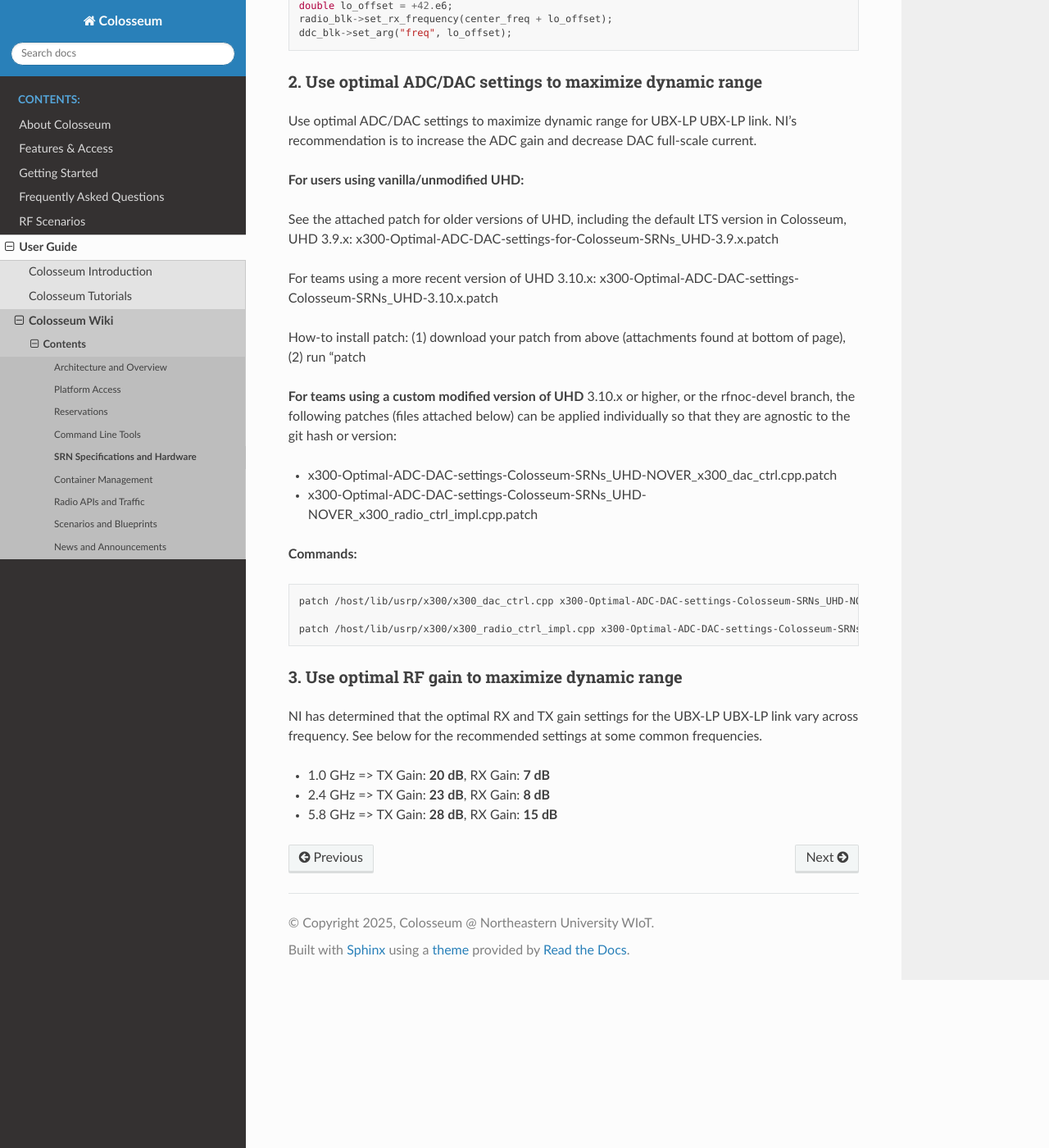
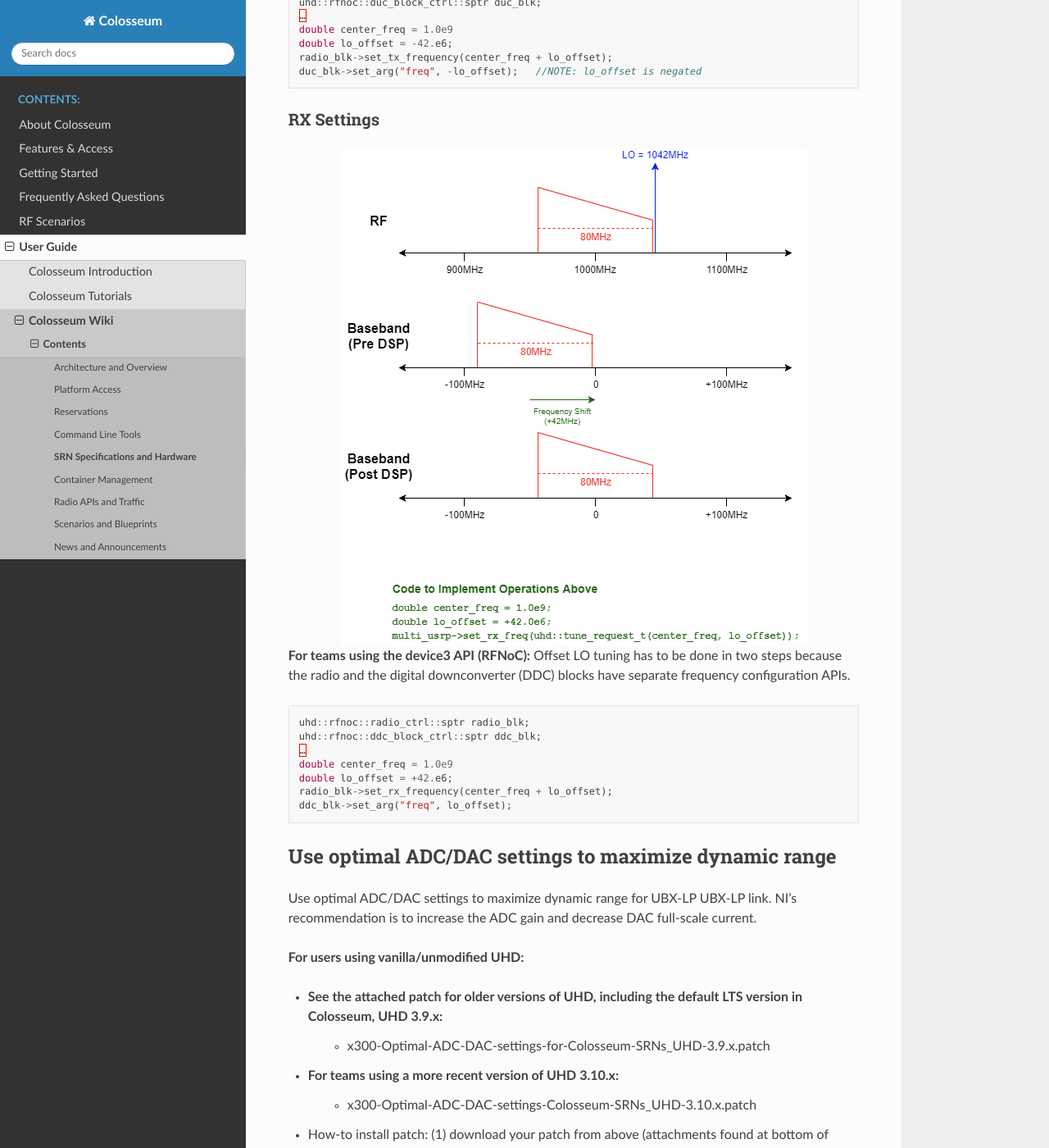
Before and after one commit to colosseum-wiot/user-documentation, a Sphinx documentation site: the page built from docs/source/user_guide/colosseum_wiki/optimizing_srn_usrp_performance.rst, in a window 1280 px wide and 1400 px high, scrolled down 1075 px. Shown: the whole window at 82% size. Built offline with Sphinx 7.4.7 and the Read the Docs theme 3.1.0, drawn with Linux system fonts in a browser that asks for light colours; pages that are not in the unit, such as notebooks, are missing from menus; some of the changed text lies outside the part shown.

Commit message:
Colosseum wiki - WIP

```diff
--- a/docs/source/user_guide/colosseum_wiki/optimizing_srn_usrp_performance.rst
+++ b/docs/source/user_guide/colosseum_wiki/optimizing_srn_usrp_performance.rst
@@ -1,23 +1,17 @@
 Optimizing SRN USRP Performance
 ============================
 
-:Created: 2020-03-31T14:59:26-04:00
-:Updated: 2020-03-31T14:59:26-04:00
-
-:Tags: SRN, USRP, USRPs, performance, optimal, optimize, LO Offset, gain, FD_V2_537243 Import
-
-NI Recommendations on Optimizing SRN USRP Performance in Colosseum
------------------------------------------------------------------
-
-The engineers at NI have provided us with three major recommendations on how to get the most performance out of the X310 USRPs used for Colosseum SRNs.
-
-1. Use LO Offset Tuning
-~~~~~~~~~~~~~~~~~~~~~~
+Use LO Offset Tuning
+~~~~~~~~~~~~~~~~~~~~
 
 NI recommends using an LO Offset of -42 MHz for TX and +42 MHz for RX. See figures below.
 
 TX Settings
-^^^^^^^^^^
+^^^^^^^^^^^
+
+.. figure:: /_static/images/user_guide/wiki/optimizing-srn-usrp-performance/tx_settings.png
+   :alt: TX Settings
+   :align: center
 
 **For teams using the device3 API (RFNoC):**
 
@@ -34,7 +28,11 @@ Offset LO tuning has to be done in two steps because the radio and the digital u
    duc_blk->set_arg("freq", -lo_offset);   //NOTE: lo_offset is negated
 
 RX Settings
-^^^^^^^^^^
+^^^^^^^^^^^
+
+.. figure:: /_static/images/user_guide/wiki/optimizing-srn-usrp-performance/rx_settings.png
+   :alt: RX Settings
+   :align: center
 
 **For teams using the device3 API (RFNoC):** Offset LO tuning has to be done in two steps because the radio and the digital downconverter (DDC) blocks have separate frequency configuration APIs.
 
@@ -48,20 +46,18 @@ RX Settings
    radio_blk->set_rx_frequency(center_freq + lo_offset);
    ddc_blk->set_arg("freq", lo_offset);
 
-2. Use optimal ADC/DAC settings to maximize dynamic range
-~~~~~~~~~~~~~~~~~~~~~~~~~~~~~~~~~~~~~~~~~~~~~~~~~~~~~~~
+Use optimal ADC/DAC settings to maximize dynamic range
+~~~~~~~~~~~~~~~~~~~~~~~~~~~~~~~~~~~~~~~~~~~~~~~~~~~~~~
 
 Use optimal ADC/DAC settings to maximize dynamic range for UBX-LP UBX-LP link. NI's recommendation is to increase the ADC gain and decrease DAC full-scale current.
 
 **For users using vanilla/unmodified UHD:**
 
-See the attached patch for older versions of UHD, including the default LTS version in Colosseum, UHD 3.9.x:
-x300-Optimal-ADC-DAC-settings-for-Colosseum-SRNs_UHD-3.9.x.patch
-
-For teams using a more recent version of UHD 3.10.x:
-x300-Optimal-ADC-DAC-settings-Colosseum-SRNs_UHD-3.10.x.patch
-
-How-to install patch: (1) download your patch from above (attachments found at bottom of page), (2) run "patch
+- See the attached patch for older versions of UHD, including the default LTS version in Colosseum, UHD 3.9.x:
+   - x300-Optimal-ADC-DAC-settings-for-Colosseum-SRNs_UHD-3.9.x.patch
+- For teams using a more recent version of UHD 3.10.x:
+   - x300-Optimal-ADC-DAC-settings-Colosseum-SRNs_UHD-3.10.x.patch
+- How-to install patch: (1) download your patch from above (attachments found at bottom of page), (2) run "patch < patchfile"
 
 **For teams using a custom modified version of UHD** 3.10.x or higher, or the rfnoc-devel branch, the following patches (files attached below) can be applied individually so that they are agnostic to the git hash or version:
 
@@ -73,14 +69,13 @@ How-to install patch: (1) download your patch from above (attachments found at b
 .. code-block:: bash
 
    patch /host/lib/usrp/x300/x300_dac_ctrl.cpp x300-Optimal-ADC-DAC-settings-Colosseum-SRNs_UHD-NOVER_x300_dac_ctrl.cpp.patch
-
    patch /host/lib/usrp/x300/x300_radio_ctrl_impl.cpp x300-Optimal-ADC-DAC-settings-Colosseum-SRNs_UHD-NOVER_x300_radio_ctrl_impl.cpp.patch
 
-3. Use optimal RF gain to maximize dynamic range
+Use optimal RF gain to maximize dynamic range
 ~~~~~~~~~~~~~~~~~~~~~~~~~~~~~~~~~~~~~~~~~~~~~
 
 NI has determined that the optimal RX and TX gain settings for the UBX-LP UBX-LP link vary across frequency. See below for the recommended settings at some common frequencies.
 
-* 1.0 GHz => TX Gain: **20 dB**, RX Gain: **7 dB**
-* 2.4 GHz => TX Gain: **23 dB**, RX Gain: **8 dB**
-* 5.8 GHz => TX Gain: **28 dB**, RX Gain: **15 dB**
+- 1.0 GHz => TX Gain: **20 dB**, RX Gain: **7 dB**
+- 2.4 GHz => TX Gain: **23 dB**, RX Gain: **8 dB**
+- 5.8 GHz => TX Gain: **28 dB**, RX Gain: **15 dB**
--- a/docs/source/user_guide/colosseum_wiki/srn_specs.rst
+++ b/docs/source/user_guide/colosseum_wiki/srn_specs.rst
@@ -250,6 +250,4 @@ NI/Ettus X310
    * - **Networking**
      - 10G ethernet
    * - **Reference Clock**
-     - | Internal 10 MHz
-       |
-       | https://www.ettus.com/content/files/X300_X310_Spec_Sheet.pdf
+     - Internal 10 MHz
```
Also changed, not shown: docs/source/_static/images/user_guide/wiki/optimizing-srn-usrp-performance/rx_settings.png (added), docs/source/_static/images/user_guide/wiki/optimizing-srn-usrp-performance/tx_settings.png (added).
